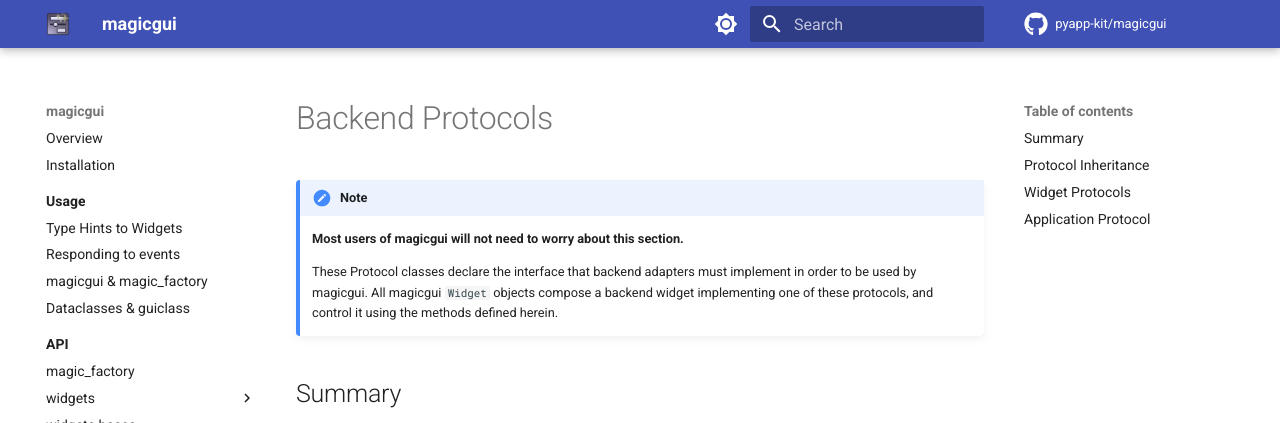
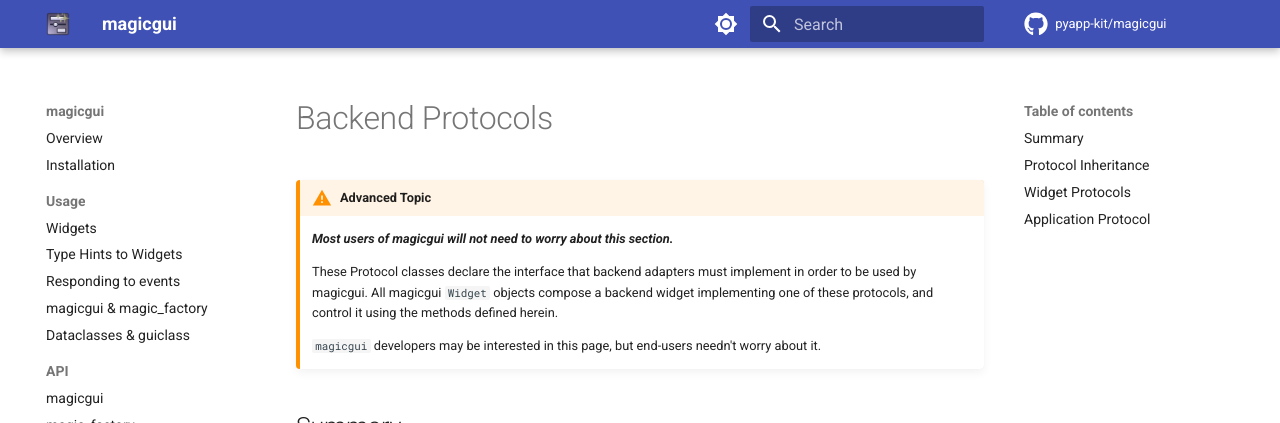
Before and after one commit to pyapp-kit/magicgui, an MkDocs documentation site: the page built from docs/api/protocols.md, in a window 1280 px wide and 900 px high, cut to the strip 0-423 px from the top of the window. Built offline with MkDocs 1.6.1 and Material for MkDocs 9.7.7, drawn with Linux system fonts in a browser that asks for light colours; comment, search, counter and statistics services are not loaded.

Commit message:
some magicgui updates

```diff
--- a/docs/api/protocols.md
+++ b/docs/api/protocols.md
@@ -1,13 +1,16 @@
 # Backend Protocols
 
-!!!note
+!!!warning "Advanced Topic"
 
-    **Most users of magicgui will not need to worry about this section.**
+    ***Most users of magicgui will not need to worry about this section.***
 
     These Protocol classes declare the interface that backend
     adapters must implement in order to be used by magicgui. All magicgui `Widget`
     objects compose a backend widget implementing one of these protocols, and control
     it using the methods defined herein.
+
+    `magicgui` developers may be interested in this page, but end-users
+    needn't worry about it.
 
 ## Summary
 
--- a/mkdocs.yml
+++ b/mkdocs.yml
@@ -47,7 +47,7 @@
   - Overview: index.md
   - Installation: installation.md
   - Usage:
-    - widgets_overview.md
+    - widgets.md
     - type_map.md
     - events.md
     - decorators.md
@@ -92,7 +92,7 @@
   - search
   - autorefs
   - literate-nav
-  - section-index
+  # - section-index
   - gen-files:
       scripts:
         - docs/scripts/_gen_screenshots.py
```
Also changed, not shown: docs/api/widgets/bases.md (+1 -1 lines), docs/api/widgets/index.md (+1 -3 lines), docs/widgets.md (renamed from docs/widgets_overview.md, +15 -0 lines), 1 other file.
